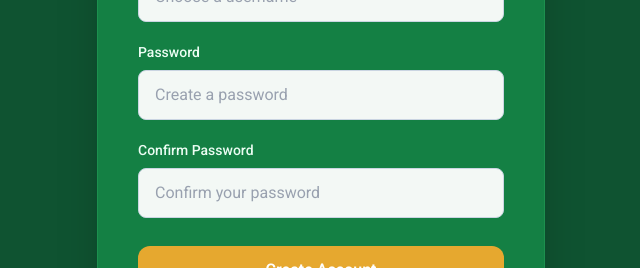
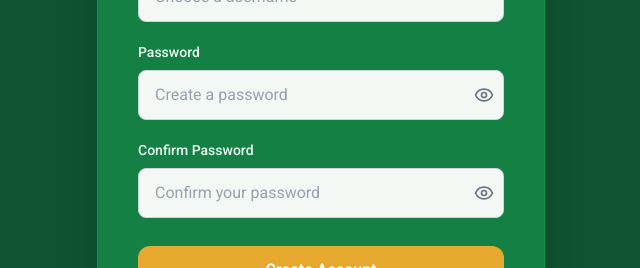
Before and after one commit to Estakuyo/MoneyTracker, a React app in the folder frontend/: page /register in a window 1280 px wide. Shown: the part 360-628 px from the top of the page, without its empty margins (319-959 px from the left). Built offline with nearby package versions, Linux system fonts and the light colour scheme; the HTML template or start-up script is replaced by a standard one.

Commit message:
Added eye icon in login and register password.

```diff
--- a/frontend/src/pages/auth/login.jsx
+++ b/frontend/src/pages/auth/login.jsx
@@ -1,6 +1,7 @@
 import { UserContext } from "../../context/authContext";
 import { useState, useContext } from "react";
 import { useNavigate } from "react-router-dom";
+import { Eye, EyeOff } from "lucide-react";
 
 const Login = () => {
   const { login } = useContext(UserContext);
@@ -8,6 +9,7 @@ const Login = () => {
 
   const [username, setUsername] = useState("");
   const [password, setPassword] = useState("");
+  const [showPassword, setShowPassword] = useState(false);
 
   const handleLogin = async (e) => {
     e.preventDefault();
@@ -47,15 +49,29 @@ const Login = () => {
 
         <label className="flex flex-col gap-2 animate-fade-in-delay-2">
           <span className="text-sm font-medium text-primary-50">Password</span>
+          <div className="relative">
             <input
               name="password"
-            type="password"
+              type={showPassword ? "text" : "password"}
               value={password}
               onChange={(e) => setPassword(e.target.value)}
               placeholder="Enter your password"
               required
-            className="input-field bg-white/95 text-gray-800 placeholder:text-gray-400"
+              className="input-field pr-11 bg-white/95 text-gray-800 placeholder:text-gray-400"
             />
+            <button
+              type="button"
+              onClick={() => setShowPassword((prev) => !prev)}
+              aria-label={showPassword ? "Hide password" : "Show password"}
+              className="absolute inset-y-0 right-0 flex w-10 items-center justify-center text-gray-500 transition-colors hover:text-gray-700"
+            >
+              {showPassword ? (
+                <EyeOff className="h-5 w-5" />
+              ) : (
+                <Eye className="h-5 w-5" />
+              )}
+            </button>
+          </div>
         </label>
 
         <button type="submit" className="auth-btn animate-fade-in-delay-3">
--- a/frontend/src/pages/auth/register.jsx
+++ b/frontend/src/pages/auth/register.jsx
@@ -1,6 +1,7 @@
 import { UserContext } from "../../context/authContext";
 import { useState, useContext } from "react";
 import { useNavigate } from "react-router-dom";
+import { Eye, EyeOff } from "lucide-react";
 
 const Register = () => {
   const { register } = useContext(UserContext);
@@ -10,6 +11,8 @@ const Register = () => {
   const [username, setUsername] = useState("");
   const [password, setPassword] = useState("");
   const [confirmPassword, setConfirmPassword] = useState("");
+  const [showPassword, setShowPassword] = useState(false);
+  const [showConfirmPassword, setShowConfirmPassword] = useState(false);
 
   const handleRegister = async (e) => {
     e.preventDefault();
@@ -66,30 +69,62 @@ const Register = () => {
 
         <label className="flex flex-col gap-2 animate-fade-in-delay-3">
           <span className="text-sm font-medium text-primary-50">Password</span>
+          <div className="relative">
             <input
               name="password"
-            type="password"
+              type={showPassword ? "text" : "password"}
               value={password}
               onChange={(e) => setPassword(e.target.value)}
               placeholder="Create a password"
               required
-            className="input-field bg-white/95 text-gray-800 placeholder:text-gray-400"
+              className="input-field pr-11 bg-white/95 text-gray-800 placeholder:text-gray-400"
             />
+            <button
+              type="button"
+              onClick={() => setShowPassword((prev) => !prev)}
+              aria-label={showPassword ? "Hide password" : "Show password"}
+              className="absolute inset-y-0 right-0 flex w-10 items-center justify-center text-gray-500 transition-colors hover:text-gray-700"
+            >
+              {showPassword ? (
+                <EyeOff className="h-5 w-5" />
+              ) : (
+                <Eye className="h-5 w-5" />
+              )}
+            </button>
+          </div>
         </label>
 
         <label className="flex flex-col gap-2 animate-fade-in-delay-3">
           <span className="text-sm font-medium text-primary-50">
             Confirm Password
           </span>
+          <div className="relative">
             <input
               name="confirmPassword"
-            type="password"
+              type={showConfirmPassword ? "text" : "password"}
               value={confirmPassword}
               onChange={(e) => setConfirmPassword(e.target.value)}
               placeholder="Confirm your password"
               required
-            className="input-field bg-white/95 text-gray-800 placeholder:text-gray-400"
+              className="input-field pr-11 bg-white/95 text-gray-800 placeholder:text-gray-400"
             />
+            <button
+              type="button"
+              onClick={() => setShowConfirmPassword((prev) => !prev)}
+              aria-label={
+                showConfirmPassword
+                  ? "Hide confirm password"
+                  : "Show confirm password"
+              }
+              className="absolute inset-y-0 right-0 flex w-10 items-center justify-center text-gray-500 transition-colors hover:text-gray-700"
+            >
+              {showConfirmPassword ? (
+                <EyeOff className="h-5 w-5" />
+              ) : (
+                <Eye className="h-5 w-5" />
+              )}
+            </button>
+          </div>
         </label>
 
         <button type="submit" className="auth-btn animate-fade-in-delay-4">
```
Lines whose indentation alone changed are shown as unchanged.
